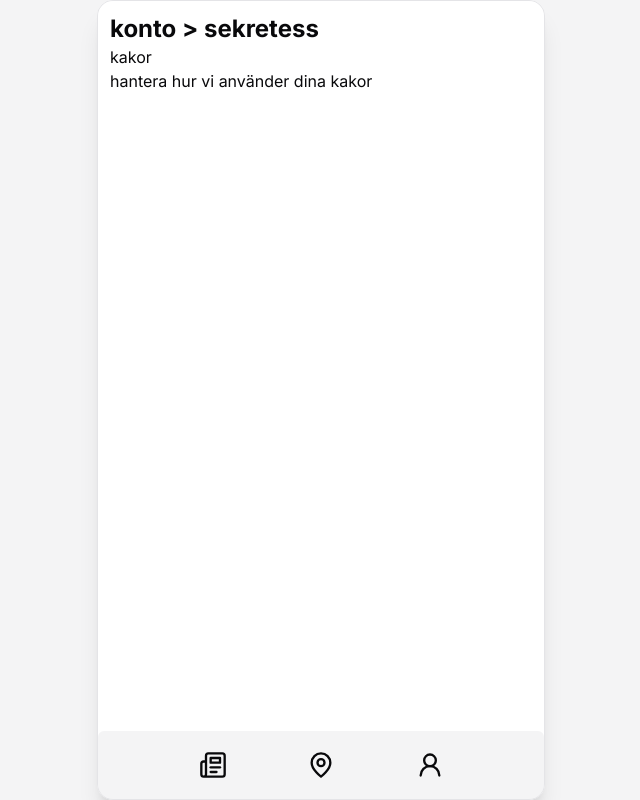
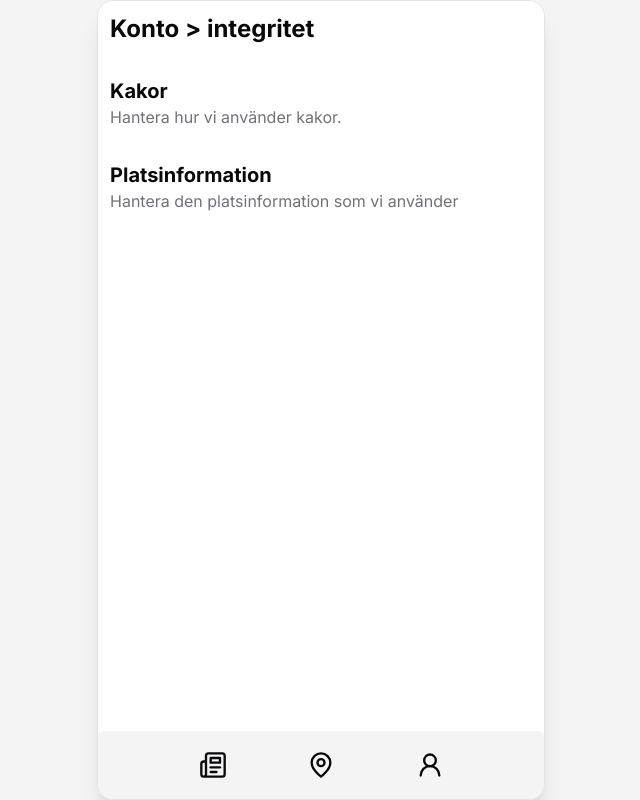
Before and after one commit to JoarM/heet, a Next.js app: page /account/privacy in a window 1280 px wide. Shown: the whole page, without its empty margins (319-959 px from the left). Built offline with nearby package versions, Linux system fonts and the light colour scheme.

Commit message:
aded account settings and privacy, early stage

```diff
--- a/app/account/privacy/page.tsx
+++ b/app/account/privacy/page.tsx
@@ -1,11 +1,21 @@
-
 import Link from "next/link";
+import { Label } from "@/components/ui/label";
 
 export default async function AccountPage() {
     return (
         <div className="p-3">
-            <header className="text-2xl font-bold text-">konto &gt; sekretess</header>
-            <Link href={""}><p className="bold ">kakor</p><p>hantera hur vi använder dina kakor</p></Link>
+            <header className="text-2xl font-bold">
+            <Link href={"/account"} className="hover:underline underline-offset-4">
+                Konto</Link> {">"} integritet
+            </header>
+
+            <div className="mt-8">
+                <Label className="text-xl w-max inline font-bold">Kakor</Label>
+                <header className="w-full mb-8 text-muted-foreground">Hantera hur vi använder kakor. </header>
+
+                <Label className="text-xl w-max inline font-bold">Platsinformation</Label>
+                <header className="w-full mb-8 text-muted-foreground">Hantera den platsinformation som vi använder</header>
+            </div>
         </div>
     )
 }
```
